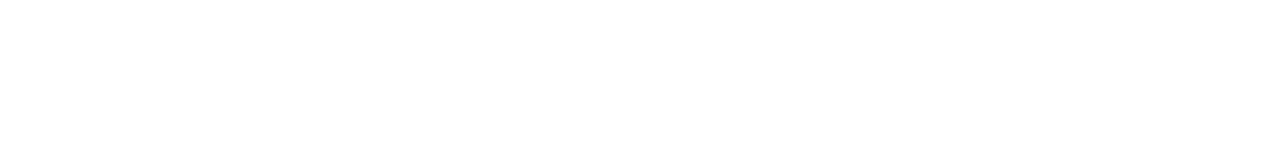
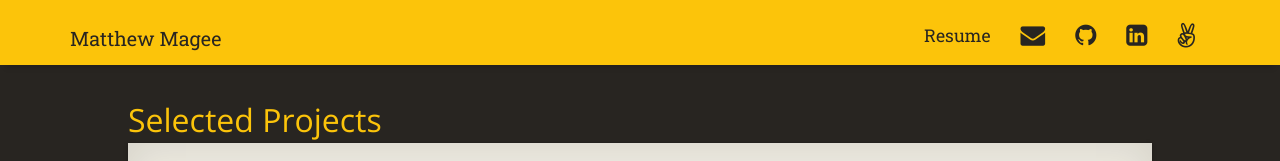
Before and after one commit to matthewmagee05/MyPortfolio, a plain HTML site: page index.html in a window 1280 px wide. Shown: the top 161 px of the page. Drawn offline with nearby package versions, Linux system fonts and the light colour scheme; the site is published under a folder, as on GitHub Pages, so addresses that start at the root find nothing.

Commit message:
Update index.html

```diff
--- a/index.html
+++ b/index.html
@@ -12,6 +12,6 @@
   <body>
     <div id="root"></div>
 
-    <script src="/static/bundle.js"></script>
+    <script src="bundle.js"></script>
   </body>
 </html>
```
